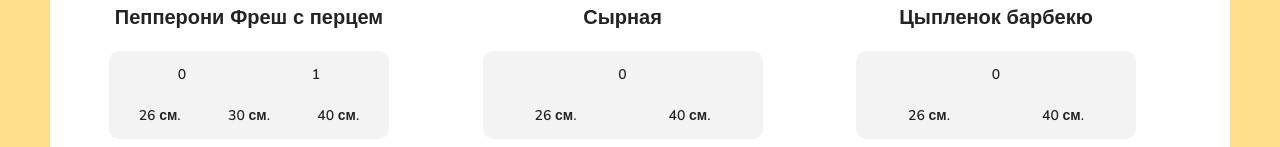
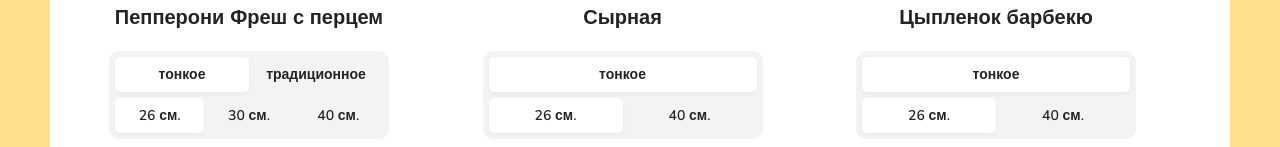
Before and after one commit to 8807010/react-pizza, a React (Create React App) app: page / in a window 1280 px wide. Shown: the part 570-717 px from the top of the page. Built offline with nearby package versions, Linux system fonts and the light colour scheme; a web font is replaced by a local one.

Commit message:
rebder pizzas

```diff
--- a/src/App.js
+++ b/src/App.js
@@ -20,12 +20,12 @@ function App() {
           <div className="content__items">
             {
               pizzas.map((obj) =>
-                <PizzaBlock
-                  title={obj.title}
-                  price={obj.price}
-                  imageUrl={obj.imageUrl}
-                  sizes={obj.sizes}
-                  types={obj.types}
+                <PizzaBlock {...obj}
+                  // title={obj.title}
+                  // price={obj.price}
+                  // imageUrl={obj.imageUrl}
+                  // sizes={obj.sizes}
+                  // types={obj.types}
                   />)
             }
           </div>
--- a/src/components/PizzaBlock.jsx
+++ b/src/components/PizzaBlock.jsx
@@ -1,6 +1,8 @@
-import React from 'react';
+import React, { useState } from 'react';
 
 const PizzaBlock = ({ title, price, imageUrl, sizes, types }) => {
+    const [activeType, setActiveType] = useState(0);
+    const [activeSize, setActiveSize] = useState(0);
     const typeNames = ["тонкое", "традиционное"];
 
     return (
@@ -14,12 +16,21 @@ const PizzaBlock = ({ title, price, imageUrl, sizes, types }) => {
             <div className="pizza-block__selector">
                 <ul>
                     {
-                        types.map((type) => <li>{type}</li>)
+                        types.map((typeId) =>
+                            <li
+                                onClick={() => setActiveType(typeId)}
+                                className={activeType === typeId ? 'active' : ''}>
+                                {typeNames[typeId]}
+                            </li>)
                     }
                 </ul>
                 <ul>
                     {
-                        sizes.map((size) => <li>{size} см.</li>)
+                        sizes.map((size, index) =>
+                            <li
+                                onClick={() => setActiveSize(index)}
+                                className={activeSize === index ? 'active' : ''}>
+                                {size} см.</li>)
                     }
                 </ul>
             </div>
```
